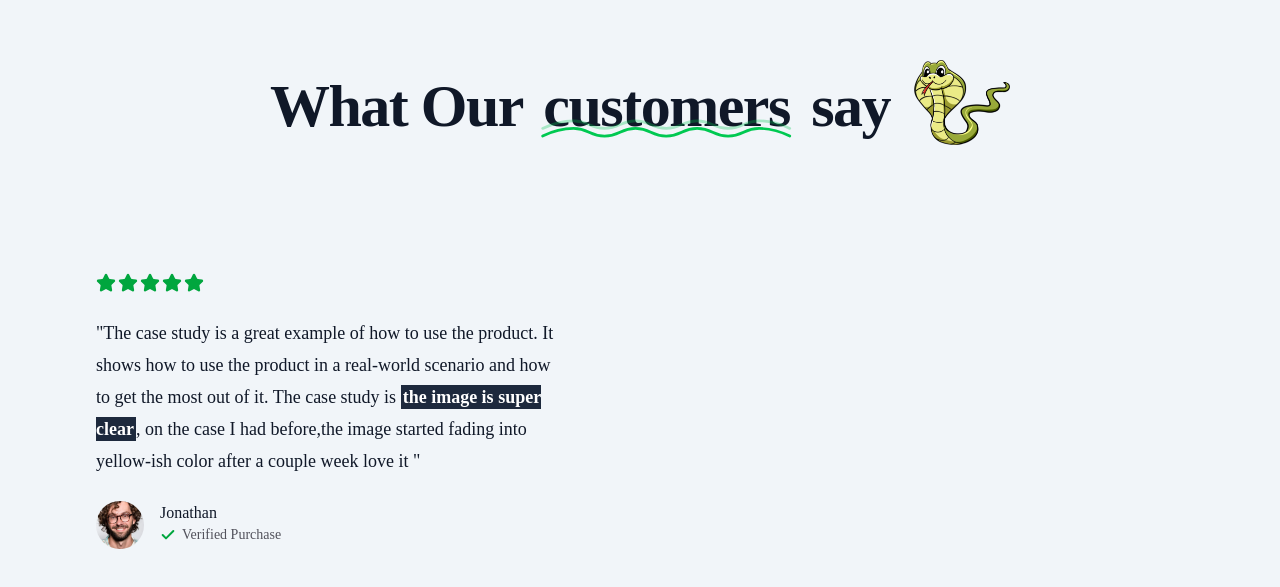
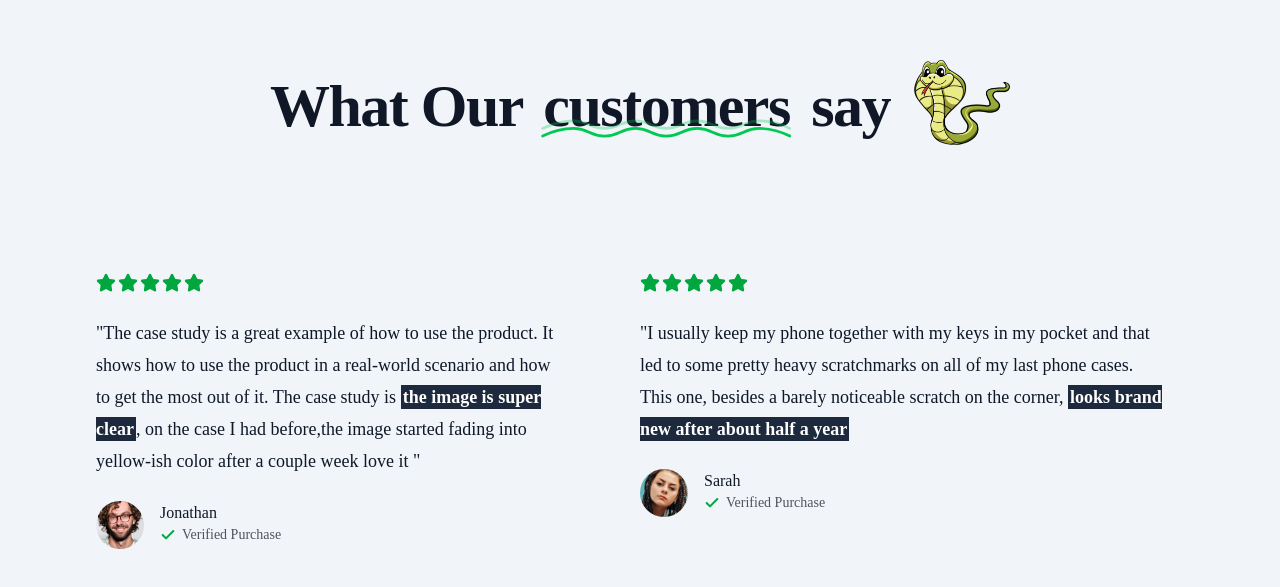
Before and after one commit to danial137/snakeshop, a Next.js app: page / in a window 1280 px wide. Shown: the part 1031-1618 px from the top of the page. Built offline with nearby package versions, Linux system fonts and the light colour scheme; no server answers.

Commit message:
feat: add second user review with localized content and dynamic display

```diff
--- a/src/app/page.tsx
+++ b/src/app/page.tsx
@@ -89,7 +89,7 @@
           </div>
 
           <div className="mx-auto grid max-w-2xl grid-cols-1 px-4 lg:mx-0 lg:max-w-none lg:grid-cols-2 gap-y-16 ">
-            <div className="flex flex-auto flex-col gap-4 lg:pe-8 xl:pe-20">
+            <div className="flex flex-auto flex-col gap-4 lg:pr-8 xl:pr-20">
               <div className="flex gap-0.5 mb-2">
                 <Star className="h-5 w-5 text-green-600 fill-green-600" />
                 <Star className="h-5 w-5 text-green-600 fill-green-600" />
@@ -121,6 +121,40 @@
                 </div>
               </div>
             </div>
+
+            {/* second user review */}
+            <div className="flex flex-auto flex-col gap-4 lg:pe-8 xl:pe-20 xl:pr-5">
+              <div className="flex gap-0.5 mb-2">
+                <Star className="h-5 w-5 text-green-600 fill-green-600" />
+                <Star className="h-5 w-5 text-green-600 fill-green-600" />
+                <Star className="h-5 w-5 text-green-600 fill-green-600" />
+                <Star className="h-5 w-5 text-green-600 fill-green-600" />
+                <Star className="h-5 w-5 text-green-600 fill-green-600" />
+              </div>
+
+              <div className="text-lg leading-8">
+                <p>
+                  {t.reviews.review2Before}{" "}<span className="font-semibold p-0.5 bg-slate-800 text-white">{t.reviews.review2Highlight}</span>{" "}
+                </p>
+              </div>
+
+              <div className="flex gap-4 mt-2">
+                <img className="rounded-full h-12 w-12 object-cover" src="/users/user-2.png" alt="user" />
+
+                <div className="flex flex-col">
+                  <p className="">{t.reviews.user2}</p>
+                  <div className="flex gap-1.5 items-center text-zinc-600">
+
+
+                    <Check className="h-4 w-4 stroke-[3px] text-green-600" />
+
+                    <p className="text-sm"> Verified Purchase </p>
+
+
+                  </div>
+                </div>
+              </div>
+            </div>
           </div>
         </MaxWIdthWraper>
       </section>
--- a/src/lib/dictionaries.ts
+++ b/src/lib/dictionaries.ts
@@ -33,6 +33,11 @@
         review1After:
           ', on the case I had before,the image started fading into yellow-ish color after a couple week love it "',
         user1: "Jonathan",
+        review2Before:
+          '"I usually keep my phone together with my keys in my pocket and that led to some pretty heavy scratchmarks on all of my last phone cases. This one, besides a barely noticeable scratch on the corner,',
+        review2Highlight: "looks brand new after about half a year",
+        review2After: '."',
+        user2: "Sarah",
       },
     },
   },
@@ -71,6 +76,11 @@
         review1After:
           "؛ رو قاب قبلیم عکس بعد از چند هفته به زردی می‌زد. عاشقشم»",
         user1: "جاناتان",
+        review2Before:
+          "«من معمولاً گوشیم رو با کلیدهام تو یه جیب می‌ذارم و همین باعث شده بود رو همه‌ی قاب‌های قبلیم خط‌وخش‌های بدی بیفته. این یکی، جز یه خش خیلی کم‌پیدا گوشه‌ش،",
+        review2Highlight: "بعد از حدود شش ماه هنوز مثل روز اول نو می‌مونه",
+        review2After: ".»",
+        user2: "سارا",
       },
     },
   },
```
